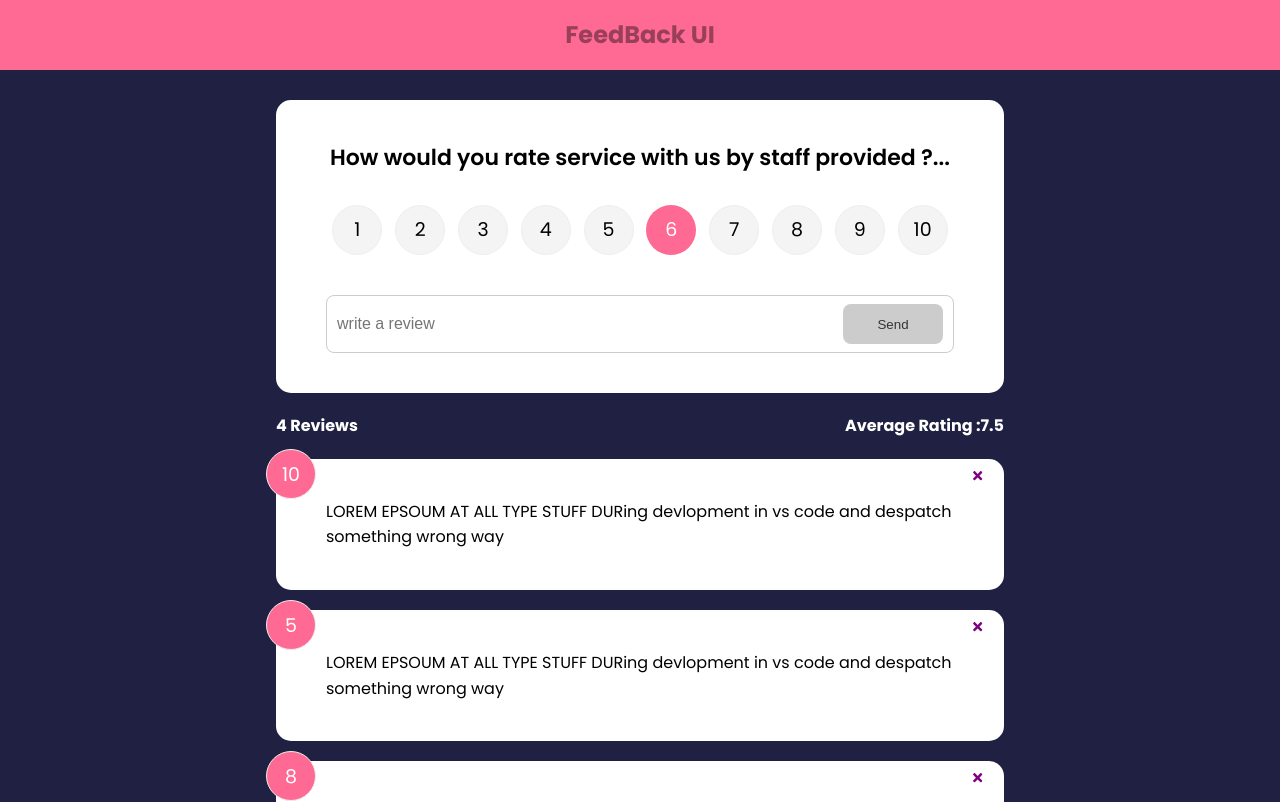
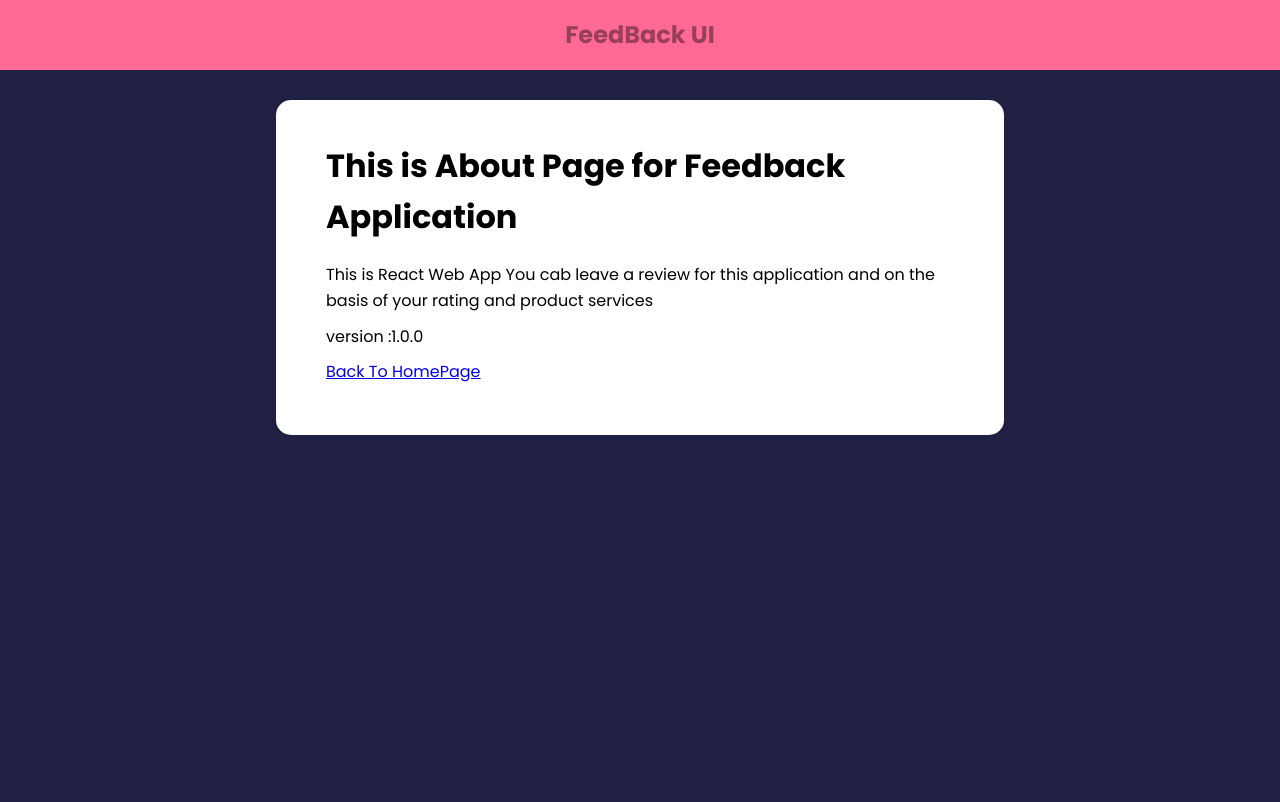
Before and after one commit to omdwd74/FEEDBACK_APP, a React (Create React App) app: page /about in a window 1280 px wide. Shown: the top 802 px of the page. Built offline with nearby package versions, Linux system fonts and the light colour scheme.

Commit message:
about page

```diff
--- a/package.json
+++ b/package.json
@@ -10,6 +10,7 @@
     "react": "^18.2.0",
     "react-dom": "^18.2.0",
     "react-icons": "^5.0.1",
+    "react-router-dom": "^6.22.2",
     "react-scripts": "5.0.1",
     "uuid": "^9.0.1",
     "web-vitals": "^2.1.4"
--- a/src/App.js
+++ b/src/App.js
@@ -1,5 +1,6 @@
 import React from 'react'
 import {v4 as uuidv4} from 'uuid'
+import {BrowserRouter as Router , Route, Routes} from 'react-router-dom'
 import { useState } from 'react'
 import  Header from './components/Header'
 import FeedbackList from './components/FeedbackList'
@@ -7,7 +8,7 @@ import FeedbackData from './data/FeedbackData'
 import Card from './components/shared/Card'
 import FeedbackStats from './components/FeedbackStats'
 import FeedbackForm from './components/FeedbackForm'
-
+import AboutPage    from './pages/AboutPage'
 
 function App(){
     // const title = 'Blog post'
@@ -44,28 +45,32 @@ function App(){
 
     return (
     <>
+
         <Header />
         <div className='container'>
-            {/* <h1>{title.toUpperCase()} </h1>
-            <h2>{body}</h2>
-            <div className=''comments>
-            <h3>comments ({comments.length})</h3>
-               <ul>
-                {comments.map((comment,index)=>(
-                    <li key ={index}> {comment.text}</li>
-                ))}
-                </ul>
-            </div> */}
-            {/* <h1>My App</h1> */}
-            <FeedbackForm handleAdd ={addFeedback} feedback = {feedback}/>
+
+            <Router>
+            <Routes>
+          <Route exact path ='/' element ={ <>
+          <FeedbackForm handleAdd ={addFeedback} feedback = {feedback}/>
             <FeedbackStats feedback = {feedback}/>
             <FeedbackList feedback = {feedback}
             handleDelete={deleteFeedback}/>
-            <Card>Hello world</Card>
-            {/* <Card/> */}
+            </>
 
+            } />
+
+
+            <Route path='/about' element={<AboutPage/>}/>
+
+           </Routes>
+
+
+
+            </Router>
         </div>
-    </>
+      </>
+
     )
 
 
--- /dev/null
+++ b/src/pages/AboutPage.jsx
@@ -0,0 +1,18 @@
+import Card from "../components/shared/Card"
+function AboutPage(){
+    return(
+      <Card>
+        <div className="about">
+            <h1>This is About Page for Feedback Application</h1>
+            <p>
+                This is React Web App You cab leave a review for this application and on the basis of your rating and product services
+            </p>
+            <p>version :1.0.0</p>
+            <p>
+                <a href="/">Back To HomePage</a>
+            </p>
+        </div>
+      </Card>
+    )
+}
+export default AboutPage
```
Also changed, not shown: 1 other file (tests, documents, lock files or other folders).
